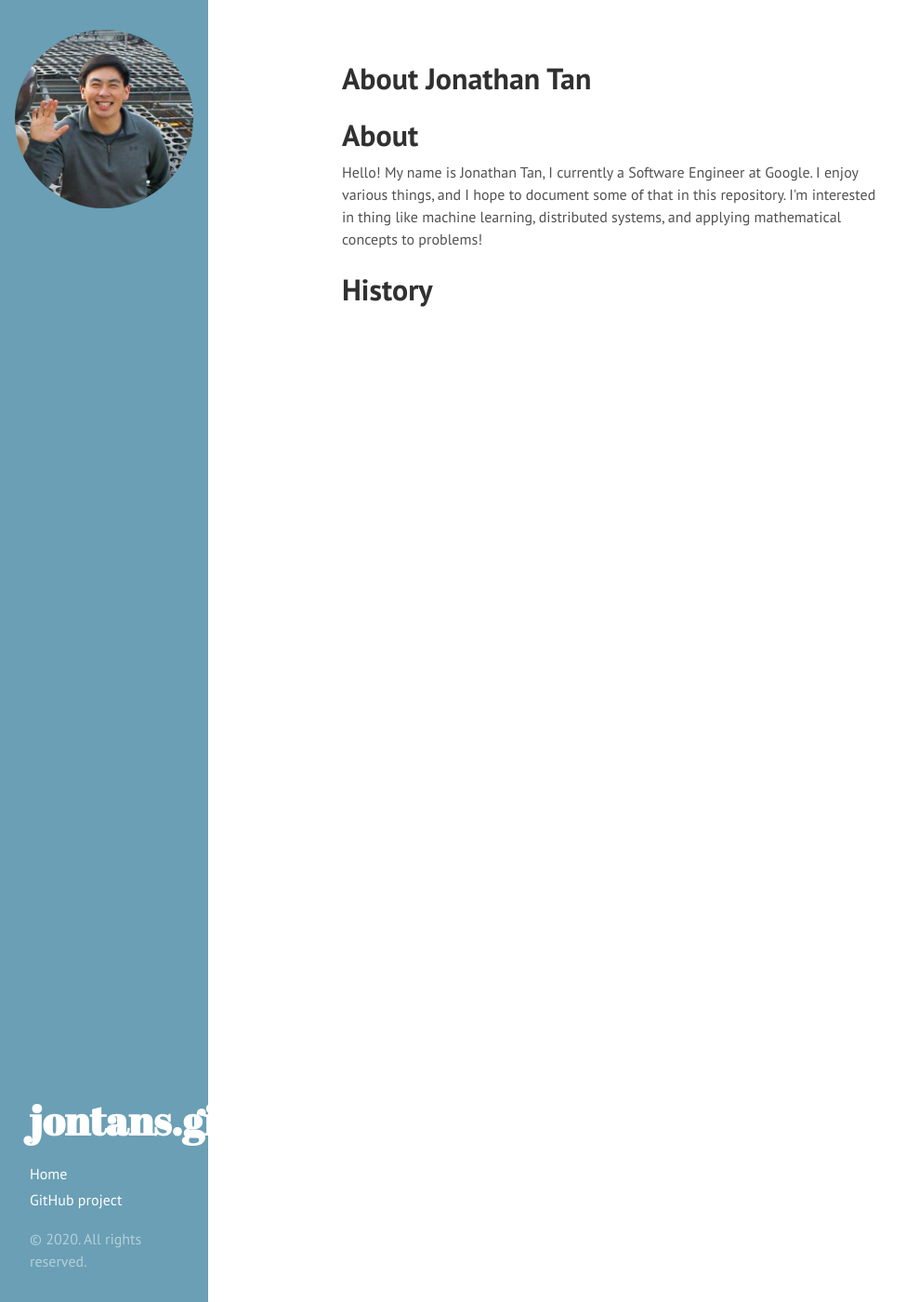
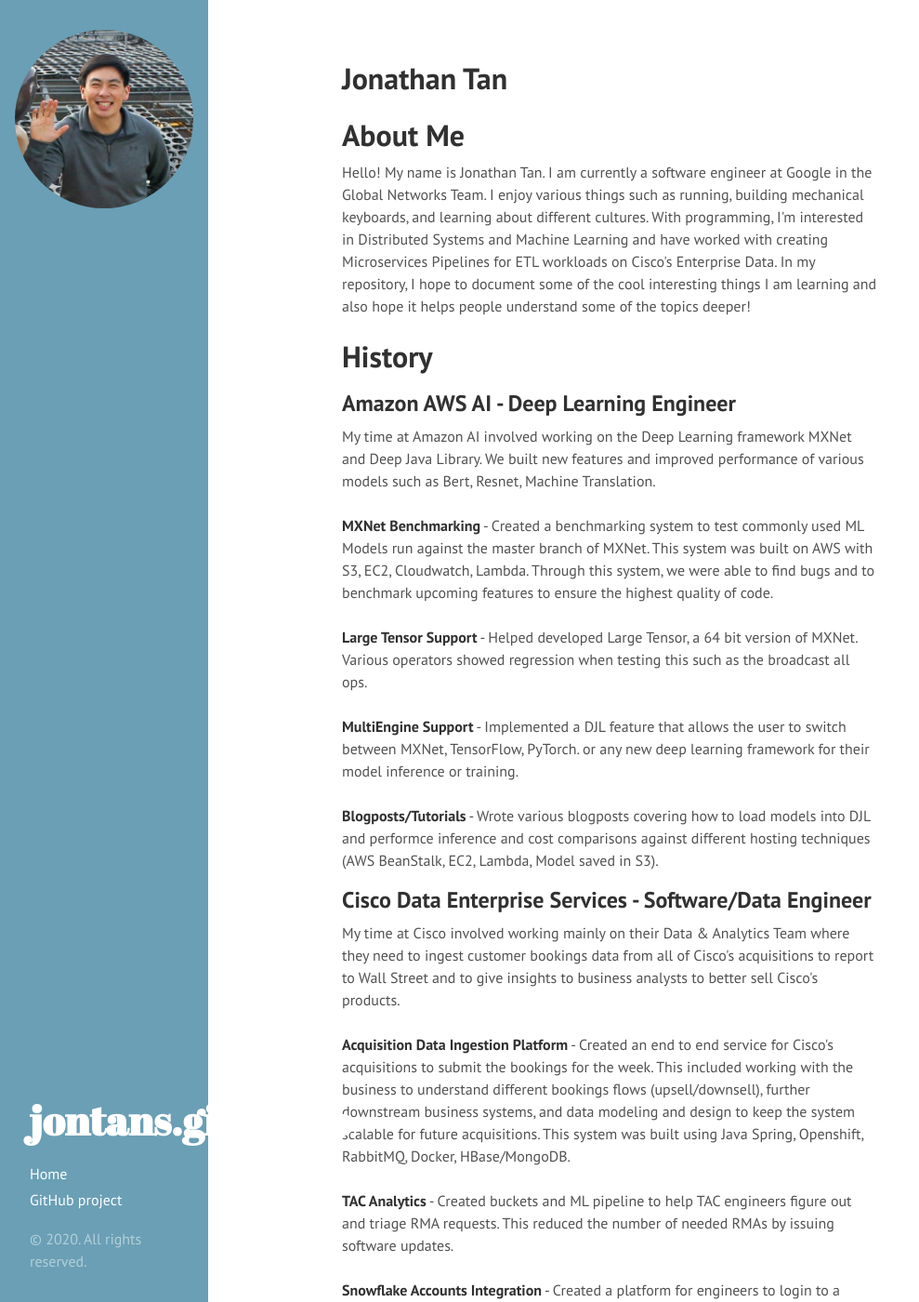
Before and after one commit to JonTanS/jontans.github.io, a Jekyll site: the page built from about/index.html, in a window 1280 px wide and 1400 px high. Shown: the whole window at 93% size, without its empty margins (0-989 px from the left). Built offline with Jekyll 4.4.1, drawn with Linux system fonts in a browser that asks for light colours; some of the changed text lies outside the part shown.

Commit message:
Updated the About Me section

```diff
--- a/about/index.html
+++ b/about/index.html
@@ -1,21 +1,79 @@
 ---
 layout: cv
-title: About Jonathan Tan
+title: Jonathan Tan
 ---
 
 <div>
-    <h1>About</h1>
-    <p>Hello! My name is Jonathan Tan, I currently a Software Engineer at Google.
-        I enjoy various things, and I hope to document some of that in this repository.
-        I'm interested in thing like machine learning, distributed systems, and
-        applying mathematical concepts to problems!
+    <h1>About Me</h1>
+    <p>
+        Hello! My name is Jonathan Tan. I am currently a software engineer at Google
+        in the Global Networks Team.
+        I enjoy various things such as running, building mechanical keyboards, and
+        learning about different cultures.
+
+        With programming, I'm interested in Distributed Systems and Machine Learning
+        and have worked with creating Microservices Pipelines for ETL workloads on
+        Cisco's Enterprise Data.
+
+        In my repository, I hope to document some of the cool interesting things I
+        am learning and also hope it helps people understand some of the topics deeper!
     </p>
-
-
 
     <h1>History</h1>
     <p>
+        <h2>Amazon AWS AI - Deep Learning Engineer</h2>
 
+        My time at Amazon AI involved working on the Deep Learning framework MXNet and Deep Java Library. We
+        built new features and improved performance of various models such as Bert, Resnet, Machine Translation.
 
+        <br><br>
+        <tab>
+            <strong>MXNet Benchmarking</strong> - Created a benchmarking system to test commonly used
+            ML Models run against the master branch of MXNet. This system was built on AWS with S3, EC2,
+            Cloudwatch, Lambda. Through this system, we were able to find bugs and to benchmark upcoming
+            features to ensure the highest quality of code.
+            <br><br>
+            <strong>Large Tensor Support</strong> - Helped developed Large Tensor, a 64 bit version of MXNet.
+            Various operators showed regression when testing this such as the broadcast all ops.
+        </tab>
+
+        <br><br>
+        <tab>
+            <strong>MultiEngine Support</strong> - Implemented a DJL feature that allows the user to switch
+            between MXNet, TensorFlow, PyTorch. or any new deep learning framework
+            for their model inference or training.
+        </tab>
+        <br><br>
+        <tab>
+            <strong>Blogposts/Tutorials</strong> - Wrote various blogposts covering how to load models
+            into DJL and performce inference and cost comparisons against different hosting
+            techniques (AWS BeanStalk, EC2, Lambda, Model saved in S3).
+        </tab>
+
+        <h2>Cisco Data Enterprise Services - Software/Data Engineer</h2>
+
+        My time at Cisco involved working mainly on their Data & Analytics Team where they
+        need to ingest customer bookings data from all of Cisco's acquisitions to report to
+        Wall Street and to give insights to business analysts to better sell Cisco's products.
+
+        <br><br>
+
+        <tab>
+            <strong>Acquisition Data Ingestion Platform</strong> - Created an end to end service for Cisco's
+            acquisitions to submit the bookings for the week. This included working with the business
+            to understand different bookings flows (upsell/downsell), further downstream business
+            systems, and data modeling and design to keep the system scalable for future
+            acquisitions. This system was built using Java Spring, Openshift, RabbitMQ,
+            Docker, HBase/MongoDB.
+            <br><br>
+            <strong>TAC Analytics</strong> - Created buckets and ML pipeline to help TAC engineers
+            figure out and triage RMA requests. This reduced the number of needed RMAs by issuing software
+            updates.
+            <br><br>
+            <strong>Snowflake Accounts Integration</strong> - Created a platform for engineers to login
+            to a Snowflake account and integrated it with Cisco systems. Helped optimize existing ETL
+            pipelines. This was done by creating APIs with Python Flask and connecting to Snowflake
+            Databases and Cisco's internal databases.
+        </tab>
     </p>
 </div>
```
